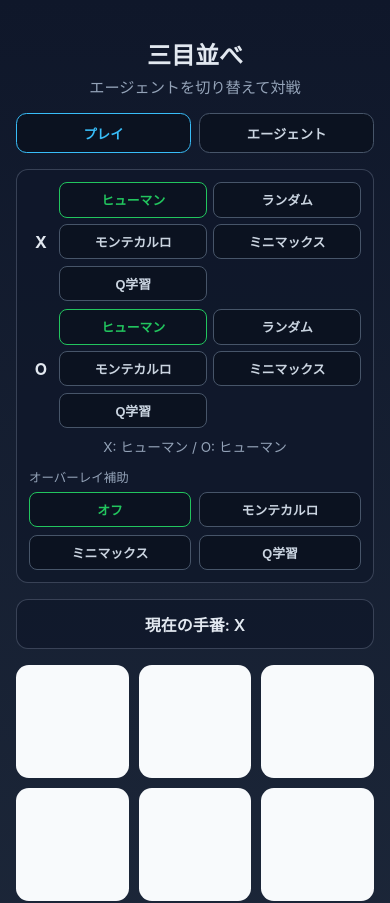
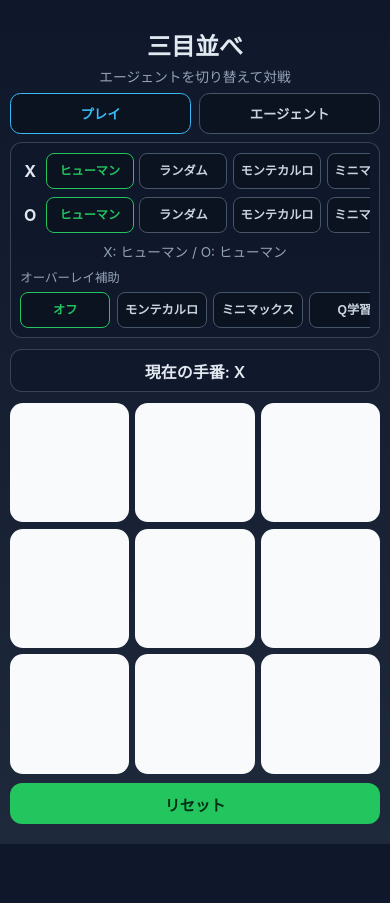
Before and after one commit to hariboten/tic-tac-toe, an Angular app: page / in a window 390 px wide. Shown: the top 903 px of the page. After the commit the page ends 844 px from the top, so only its background shows below. Built offline with nearby package versions, Linux system fonts and the light colour scheme.

Commit message:
モバイルで縦スクロールしないUIに調整

```diff
--- a/src/app/app.component.scss
+++ b/src/app/app.component.scss
@@ -1,15 +1,18 @@
 :host {
   display: block;
-  min-height: 100dvh;
+  height: 100dvh;
   background: linear-gradient(180deg, #0f172a 0%, #1e293b 100%);
   color: #e2e8f0;
 }
 
 .container {
-  max-width: 460px;
+  max-width: 560px;
+  height: 100%;
   margin: 0 auto;
-  padding: 1.25rem 1rem 2rem;
+  padding: calc(0.7rem + env(safe-area-inset-top)) calc(0.8rem + env(safe-area-inset-right))
+    calc(0.9rem + env(safe-area-inset-bottom)) calc(0.8rem + env(safe-area-inset-left));
   text-align: center;
+  overflow: hidden;
 }
 
 h1 {
@@ -19,7 +22,7 @@ h1 {
 
 .subtitle {
   margin-top: 0;
-  margin-bottom: 1rem;
+  margin-bottom: 0.6rem;
   color: #94a3b8;
   font-size: 0.95rem;
 }
@@ -27,8 +30,8 @@ h1 {
 .tabs {
   display: grid;
   grid-template-columns: repeat(2, minmax(0, 1fr));
-  gap: 0.5rem;
-  margin-bottom: 1rem;
+  gap: 0.45rem;
+  margin-bottom: 0.55rem;
 }
 
 .tab-button {
@@ -38,6 +41,7 @@ h1 {
   background: #0b1220;
   color: #cbd5e1;
   font-weight: 700;
+  min-height: 2.5rem;
 }
 
 .tab-button.active {
@@ -48,11 +52,11 @@ h1 {
 .agents,
 .status,
 .training-panel {
-  padding: 0.75rem;
+  padding: 0.6rem;
   border-radius: 0.75rem;
   background: rgba(15, 23, 42, 0.75);
   border: 1px solid rgba(148, 163, 184, 0.3);
-  margin-bottom: 1rem;
+  margin-bottom: 0.65rem;
 }
 
 .agent-row {
@@ -65,12 +69,20 @@ h1 {
 
 .agent-buttons {
   display: grid;
-  grid-template-columns: repeat(2, minmax(0, 1fr));
-  gap: 0.5rem;
+  grid-auto-flow: column;
+  grid-auto-columns: minmax(88px, 1fr);
+  gap: 0.4rem;
+  overflow-x: auto;
+  overscroll-behavior-x: contain;
+  scrollbar-width: none;
+}
+
+.agent-buttons::-webkit-scrollbar {
+  display: none;
 }
 
 .agent-row:last-of-type {
-  margin-bottom: 0.75rem;
+  margin-bottom: 0.45rem;
 }
 
 .label {
@@ -84,7 +96,8 @@ h1 {
   color: #cbd5e1;
   padding: 0.45rem;
   font-weight: 600;
-  white-space: nowrap;
+  min-height: 2.5rem;
+  line-height: 1.2;
 }
 
 .agent-toggle.active {
@@ -99,7 +112,7 @@ h1 {
 }
 
 .overlay-assistant {
-  margin-top: 0.75rem;
+  margin-top: 0.45rem;
   text-align: left;
 }
 
@@ -112,11 +125,20 @@ h1 {
 
 .overlay-assistant-buttons {
   display: grid;
-  grid-template-columns: repeat(2, minmax(0, 1fr));
-  gap: 0.5rem;
+  grid-auto-flow: column;
+  grid-auto-columns: minmax(90px, 1fr);
+  gap: 0.4rem;
+  overflow-x: auto;
+  overscroll-behavior-x: contain;
+  scrollbar-width: none;
+}
+
+.overlay-assistant-buttons::-webkit-scrollbar {
+  display: none;
 }
 
 .status {
+  padding-block: 0.55rem;
   font-weight: 600;
 }
 
@@ -132,16 +154,16 @@ h1 {
 }
 
 .overlay-status {
-  margin: -0.45rem 0 0.75rem;
+  margin: -0.2rem 0 0.5rem;
   color: #93c5fd;
   font-size: 0.78rem;
 }
 
 .board {
   display: grid;
-  grid-template-columns: repeat(3, minmax(80px, 1fr));
-  gap: 0.6rem;
-  margin-bottom: 1rem;
+  grid-template-columns: repeat(3, minmax(82px, 1fr));
+  gap: 0.5rem;
+  margin-bottom: 0.6rem;
 }
 
 .cell {
@@ -151,7 +173,7 @@ h1 {
   border-radius: 0.8rem;
   background: #f8fafc;
   color: #0f172a;
-  font-size: clamp(2rem, 9vw, 3rem);
+  font-size: clamp(1.8rem, 8.5vw, 2.5rem);
   font-weight: 700;
   position: relative;
 }
@@ -187,9 +209,10 @@ h1 {
   width: 100%;
   border: none;
   border-radius: 0.75rem;
-  padding: 0.75rem 1rem;
+  padding: 0.6rem 0.9rem;
   font-weight: 700;
-  font-size: 1rem;
+  font-size: 0.95rem;
+  min-height: 2.55rem;
 }
 
 .reset,
@@ -208,15 +231,15 @@ h1 {
 }
 
 .hint {
-  margin: 0 0 0.9rem;
+  margin: 0 0 0.55rem;
   color: #94a3b8;
   font-size: 0.87rem;
 }
 
 .training-grid {
   display: grid;
-  grid-template-columns: repeat(2, minmax(0, 1fr));
-  gap: 0.7rem;
+  grid-template-columns: minmax(0, 1fr);
+  gap: 0.5rem;
 }
 
 .training-grid label {
@@ -237,9 +260,9 @@ h1 {
 
 .training-actions {
   display: grid;
-  grid-template-columns: repeat(2, minmax(0, 1fr));
-  gap: 0.6rem;
-  margin-top: 0.9rem;
+  grid-template-columns: minmax(0, 1fr);
+  gap: 0.5rem;
+  margin-top: 0.6rem;
 }
 
 .clear {
@@ -250,8 +273,8 @@ h1 {
 .training-stats {
   display: grid;
   grid-template-columns: repeat(2, minmax(0, 1fr));
-  gap: 0.6rem;
-  margin: 0.9rem 0 0;
+  gap: 0.5rem;
+  margin: 0.6rem 0 0;
 }
 
 .training-stats div {
@@ -274,7 +297,7 @@ h1 {
 }
 
 .training-message {
-  margin: 0.8rem 0 0;
+  margin: 0.55rem 0 0;
   font-size: 0.84rem;
   color: #cbd5e1;
 }
@@ -288,6 +311,11 @@ h1 {
   color: #38bdf8;
 }
 
+button,
+input {
+  touch-action: manipulation;
+}
+
 @keyframes pulse {
   0%,
   100% {
@@ -299,28 +327,67 @@ h1 {
 }
 
 @media (max-width: 420px) {
+  .container {
+    padding-inline: calc(0.6rem + env(safe-area-inset-left)) calc(0.6rem + env(safe-area-inset-right));
+  }
+
+  .subtitle {
+    margin-bottom: 0.45rem;
+    font-size: 0.86rem;
+  }
+
   .agent-row {
-    gap: 0.4rem;
+    grid-template-columns: 1.25rem minmax(0, 1fr);
+    gap: 0.35rem;
   }
 
   .agent-buttons,
   .training-actions {
-    gap: 0.4rem;
+    gap: 0.35rem;
   }
 
   .agent-toggle {
-    font-size: 0.8rem;
+    font-size: 0.76rem;
     padding-inline: 0.3rem;
+    min-height: 2.25rem;
+  }
+
+  .board {
+    gap: 0.4rem;
+    grid-template-columns: repeat(3, minmax(68px, 1fr));
+  }
+
+  .overlay-rate {
+    left: 0.2rem;
+    top: 0.2rem;
+    font-size: 0.62rem;
   }
 }
 
 @media (max-width: 360px) {
   .container {
-    padding-inline: 0.75rem;
+    padding-inline: calc(0.5rem + env(safe-area-inset-left)) calc(0.5rem + env(safe-area-inset-right));
   }
 
   .board,
   .training-grid {
-    gap: 0.5rem;
+    gap: 0.35rem;
+  }
+
+  .cell {
+    border-radius: 0.55rem;
+    font-size: clamp(1.45rem, 9.5vw, 2.05rem);
+  }
+
+  .training-panel h2 {
+    font-size: 0.95rem;
   }
 }
+
+@media (min-width: 480px) {
+  .training-grid,
+  .training-actions,
+  .training-stats {
+    grid-template-columns: repeat(2, minmax(0, 1fr));
+  }
+}
--- a/src/styles.scss
+++ b/src/styles.scss
@@ -4,8 +4,10 @@
 
 html,
 body {
+  height: 100%;
   margin: 0;
   padding: 0;
+  overflow: hidden;
   font-family: 'Inter', 'Noto Sans JP', system-ui, -apple-system, sans-serif;
   background: #0f172a;
 }
```
